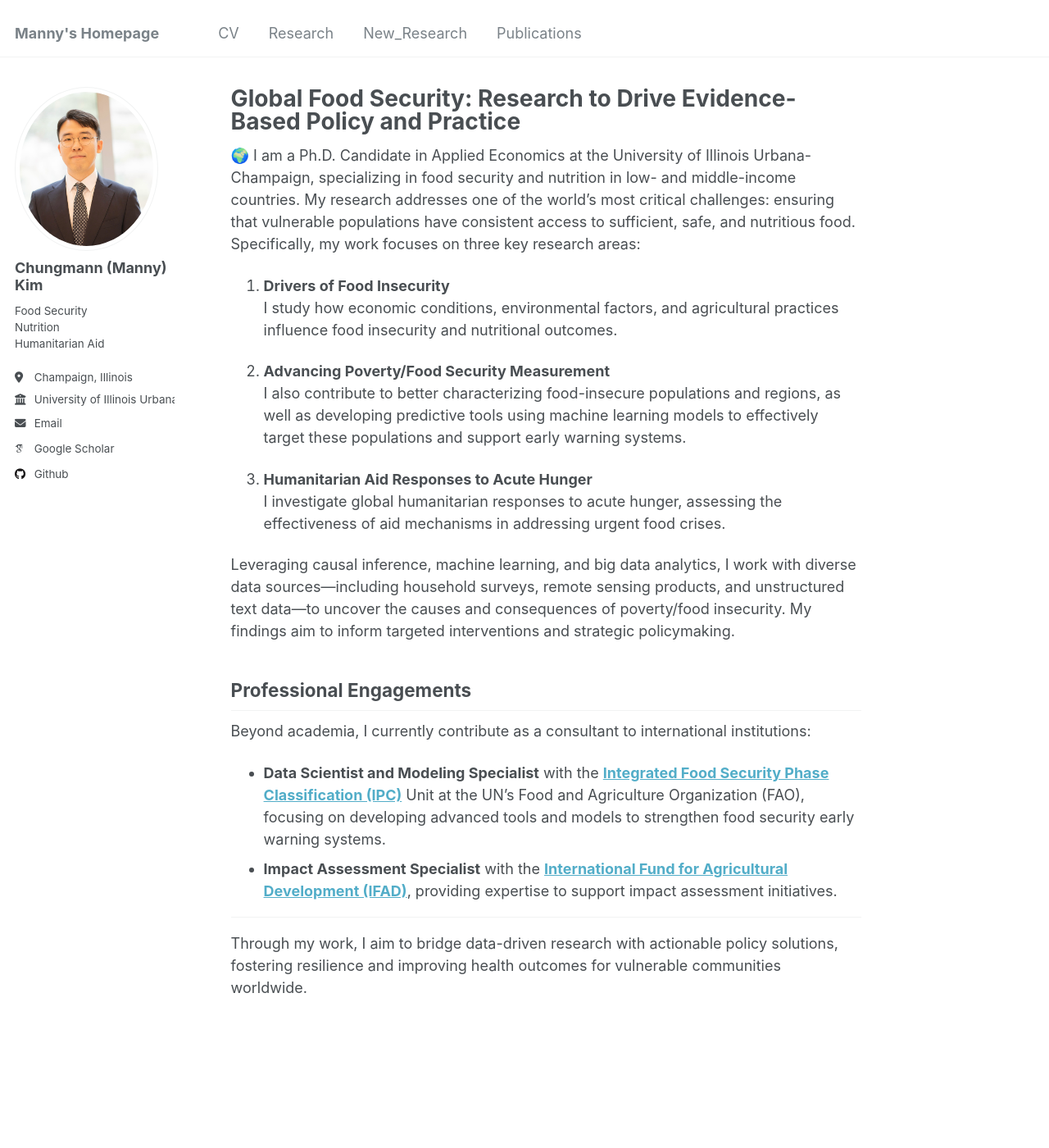
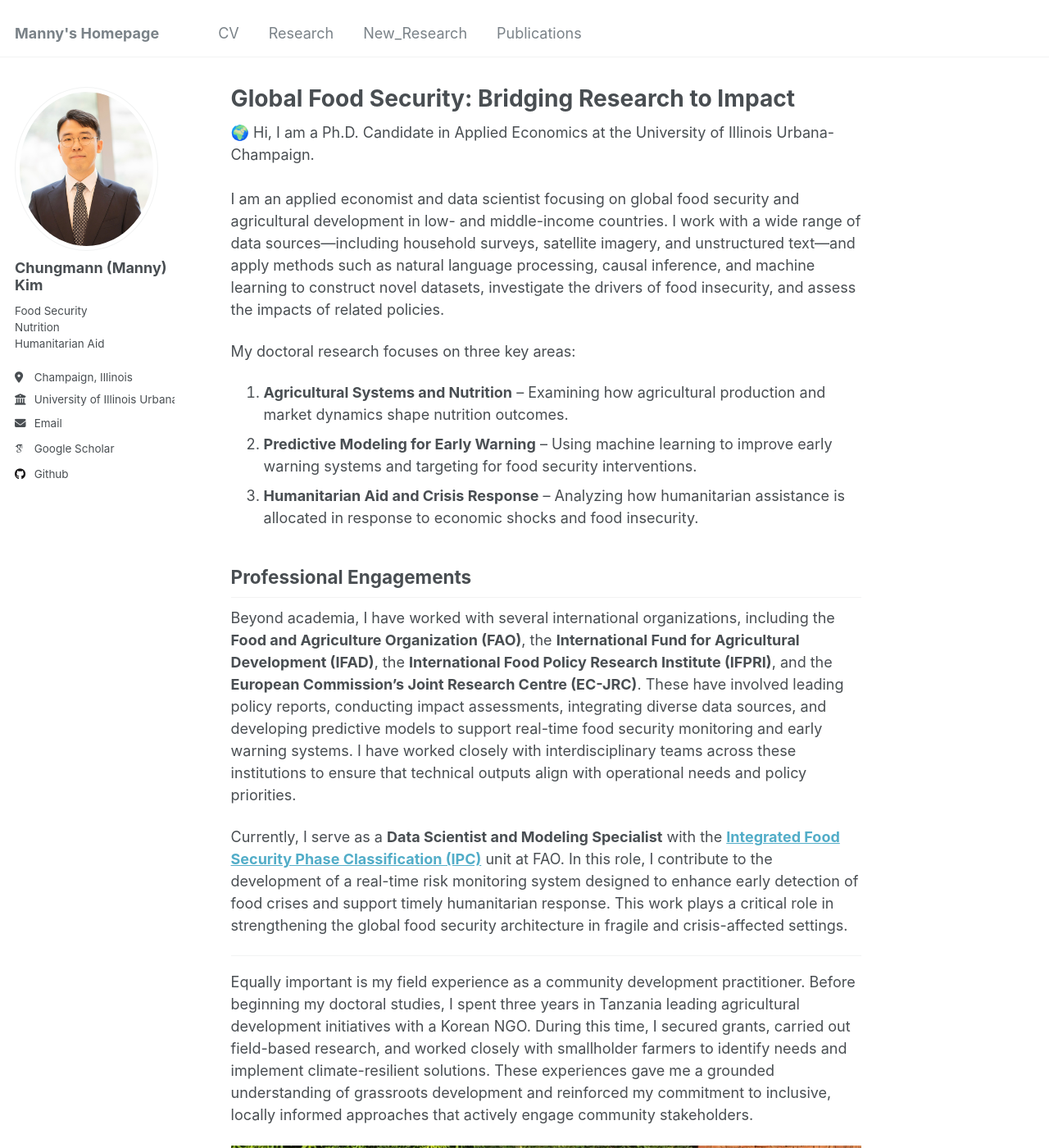
Before and after one commit to mnmx0101/chungmann_kim, a Jekyll site: the page built from _pages/about.md, in a window 1280 px wide and 1400 px high. Shown: the whole window at 82% size. Built offline with Jekyll 4.4.1, drawn with Linux system fonts in a browser that asks for light colours; some web fonts are replaced.

Commit message:
layout_aboutme_updated

```diff
--- a/_pages/about.md
+++ b/_pages/about.md
@@ -1,32 +1,27 @@
 ---
 permalink: /
-title: "Global Food Security: Research to Drive Evidence-Based Policy and Practice"
+title: "Global Food Security: Bridging Research to Impact"
 author_profile: true
 redirect_from:
   - /about/
   - /about.html
 ---
 
-🌍 I am a Ph.D. Candidate in Applied Economics at the University of Illinois Urbana-Champaign, specializing in food security and nutrition in low- and middle-income countries. My research addresses one of the world’s most critical challenges: ensuring that vulnerable populations have consistent access to sufficient, safe, and nutritious food. Specifically, my work focuses on three key research areas:
+🌍 Hi, I am a Ph.D. Candidate in Applied Economics at the University of Illinois Urbana-Champaign. <br>
+I am an applied economist and data scientist focusing on global food security and agricultural development in low- and middle-income countries. I work with a wide range of data sources—including household surveys, satellite imagery, and unstructured text—and apply methods such as natural language processing, causal inference, and machine learning to construct novel datasets, investigate the drivers of food insecurity, and assess the impacts of related policies.
 
-1. **Drivers of Food Insecurity**
-   I study how economic conditions, environmental factors, and agricultural practices influence food insecurity and nutritional outcomes.
-
-2. **Advancing Poverty/Food Security Measurement**
-   I also contribute to better characterizing food-insecure populations and regions, as well as developing predictive tools using machine learning models to effectively target these populations and support early warning systems.
-
-3. **Humanitarian Aid Responses to Acute Hunger**
-   I investigate global humanitarian responses to acute hunger, assessing the effectiveness of aid mechanisms in addressing urgent food crises.
-
-Leveraging causal inference, machine learning, and big data analytics, I work with diverse data sources—including household surveys, remote sensing products, and unstructured text data—to uncover the causes and consequences of poverty/food insecurity. My findings aim to inform targeted interventions and strategic policymaking.
+My doctoral research focuses on three key areas:
+1. **Agricultural Systems and Nutrition** – Examining how agricultural production and market dynamics shape nutrition outcomes.
+2. **Predictive Modeling for Early Warning** – Using machine learning to improve early warning systems and targeting for food security interventions.
+3. **Humanitarian Aid and Crisis Response** – Analyzing how humanitarian assistance is allocated in response to economic shocks and food insecurity.
 
 ## Professional Engagements
 
-Beyond academia, I currently contribute as a consultant to international institutions:
+Beyond academia, I have worked with several international organizations, including the **Food and Agriculture Organization (FAO)**, the **International Fund for Agricultural Development (IFAD)**, the **International Food Policy Research Institute (IFPRI)**, and the **European Commission’s Joint Research Centre (EC-JRC)**. These have involved leading policy reports, conducting impact assessments, integrating diverse data sources, and developing predictive models to support real-time food security monitoring and early warning systems. I have worked closely with interdisciplinary teams across these institutions to ensure that technical outputs align with operational needs and policy priorities.
 
-- **Data Scientist and Modeling Specialist** with the **[Integrated Food Security Phase Classification (IPC)](https://www.ipcinfo.org/)** Unit at the UN's Food and Agriculture Organization (FAO), focusing on developing advanced tools and models to strengthen food security early warning systems.
-- **Impact Assessment Specialist** with the **[International Fund for Agricultural Development (IFAD)](http://ifad.org/en)**, providing expertise to support impact assessment initiatives.
+Currently, I serve as a **Data Scientist and Modeling Specialist** with the **[Integrated Food Security Phase Classification (IPC)](https://www.ipcinfo.org/)** unit at FAO. In this role, I contribute to the development of a real-time risk monitoring system designed to enhance early detection of food crises and support timely humanitarian response. This work plays a critical role in strengthening the global food security architecture in fragile and crisis-affected settings.
 
 ---
+Equally important is my field experience as a community development practitioner. Before beginning my doctoral studies, I spent three years in Tanzania leading agricultural development initiatives with a Korean NGO. During this time, I secured grants, carried out field-based research, and worked closely with smallholder farmers to identify needs and implement climate-resilient solutions. These experiences gave me a grounded understanding of grassroots development and reinforced my commitment to inclusive, locally informed approaches that actively engage community stakeholders.
 
-Through my work, I aim to bridge data-driven research with actionable policy solutions, fostering resilience and improving health outcomes for vulnerable communities worldwide.
+![Fieldwork in Kilosa District, Tanzania (2017)](images\tanzania.png)
```
Also changed, not shown: _pages/research.html (added, +11 -0 lines), images/tanzania.png (added), 2 other files.
